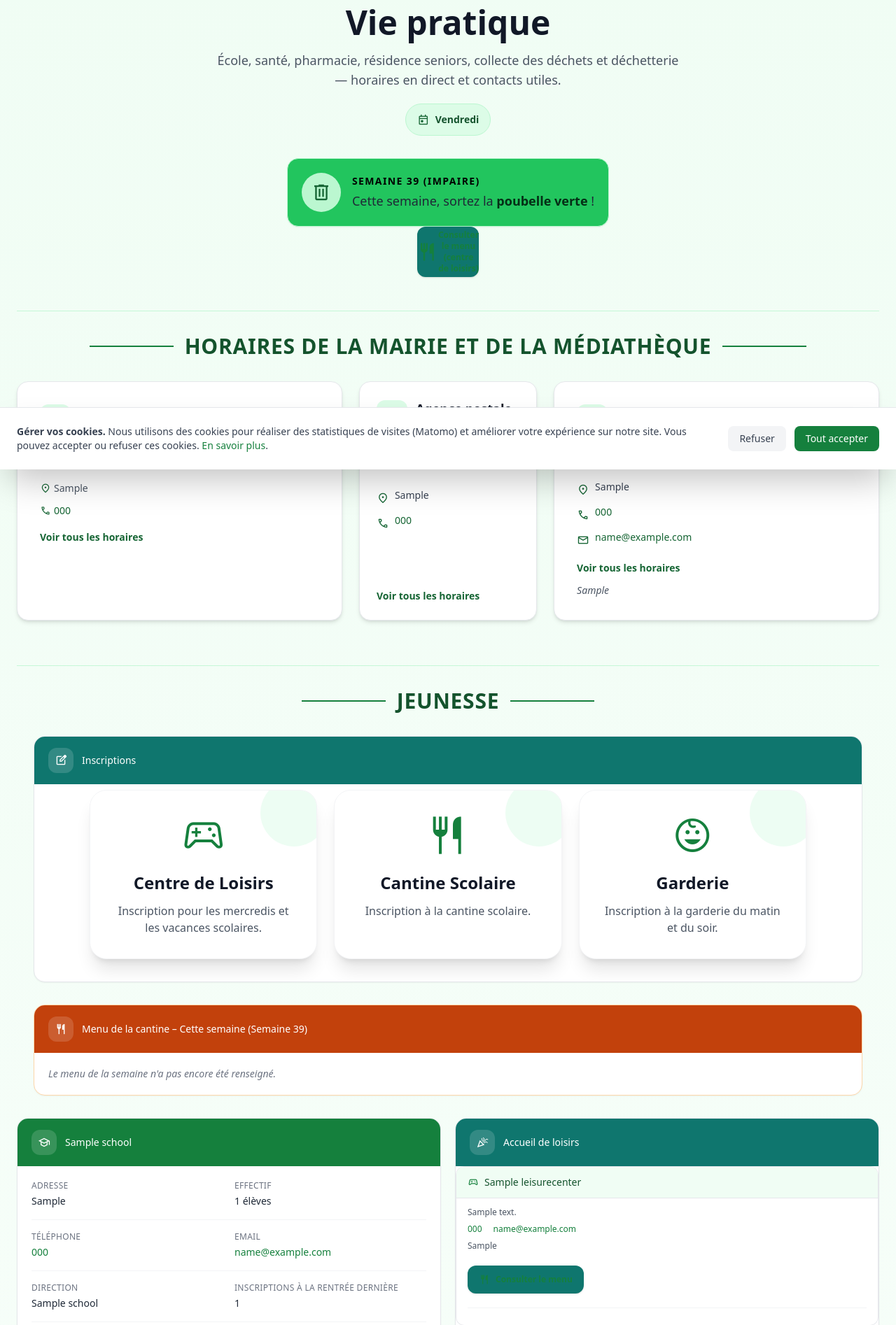
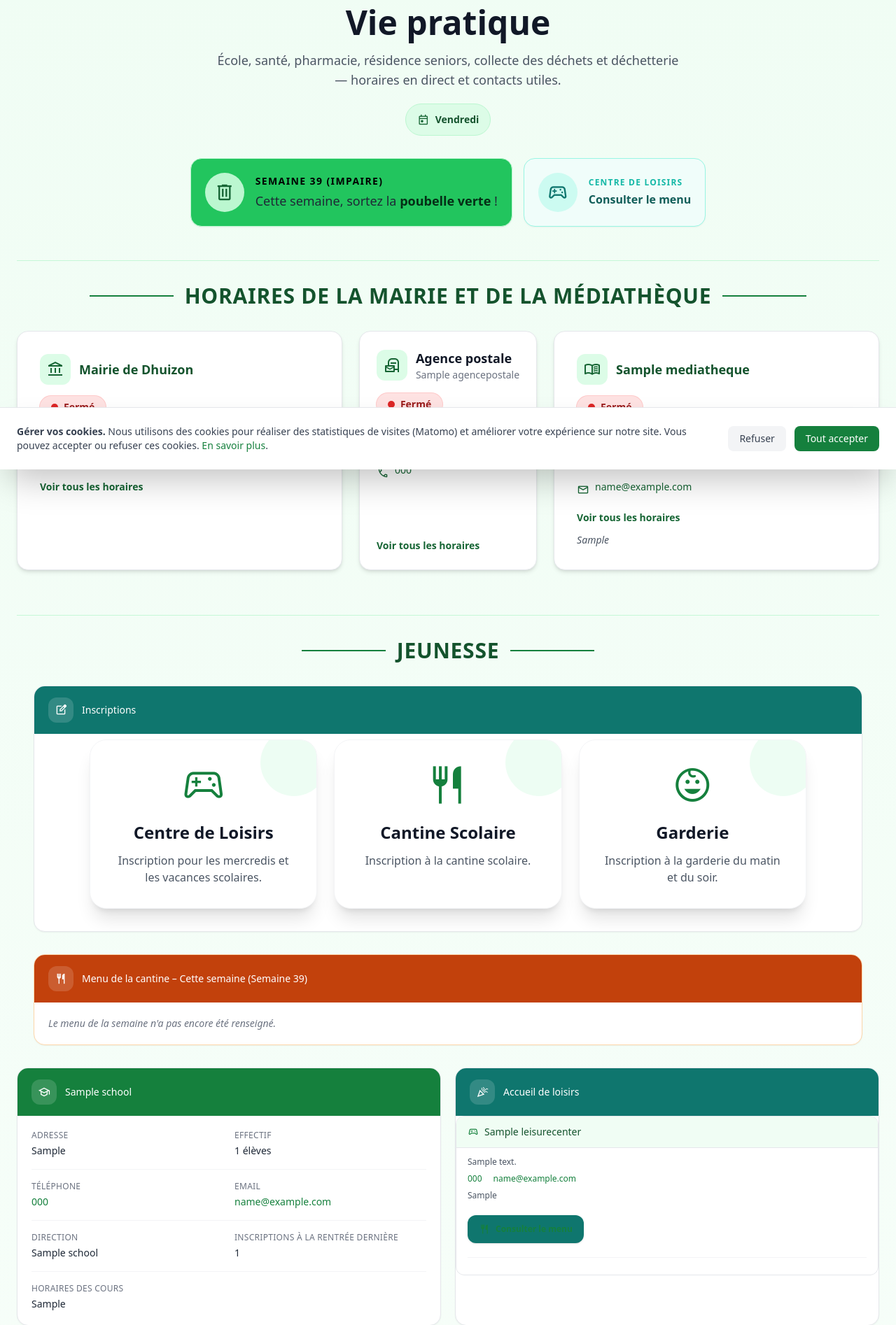
Before and after one commit to Pseudo404/MairieDhuizon, a Django app: page /vie-pratique/ in a window 1280 px wide. Shown: the part 129-2023 px from the top of the page at 70% size. Run offline with Django 5.2, Linux system fonts and the light colour scheme; tables that the repository leaves empty hold one stand-in row (values such as "Sample post"); grey boxes marked "Sample" are stand-in pictures; some libraries are stand-ins or nearby versions.

Commit message:
vie pratique meilleur affichage des menus

```diff
--- a/templates/vie_pratiques.html
+++ b/templates/vie_pratiques.html
@@ -19,8 +19,9 @@
                 {{ today_label }}
             </p>
             {% endif %}
-            <div class="mt-8 flex flex-col items-center justify-center">
+            <div class="mt-8 flex flex-col items-center gap-4 justify-center">
                 <div class="flex flex-col sm:flex-row items-center gap-4 flex-wrap justify-center">
+
                     <div class="inline-flex flex-col sm:flex-row items-center gap-4 rounded-2xl p-5 {% if semaine_type == 'paire' %}bg-yellow-200 border border-yellow-200{% else %}bg-green-500 border border-green-200{% endif %} shadow-sm transition-all hover:shadow-md">
                         <div class="flex h-14 w-14 items-center justify-center rounded-full {% if semaine_type == 'paire' %}bg-white text-yellow-800{% else %}bg-green-200 text-green-800{% endif %}">
                             <span class="material-symbols-outlined text-3xl">delete</span>
@@ -34,28 +35,31 @@
                             </p>
                         </div>
                     </div>
-                </div>
-                <div class="flex">
+
                     {% if menu_hebdo and menu_hebdo.pdf and menu_hebdo.pdf.name %}
-                    <a target="_blank" href="{{ menu_hebdo.pdf.url }}" class="text-orange-700 font-semibold flex">
-                        <div class="inline-flex flex-row sm:flex-row items-center gap-4 rounded-2xl p-5 bg-orange-50 border border-orange-200 shadow-sm transition-all hover:shadow-md">
-                            <div class="flex h-14 w-14 items-center justify-center rounded-full bg-orange-100 text-orange-700">
+                    <a target="_blank" href="{{ menu_hebdo.pdf.url }}" class="inline-flex flex-col sm:flex-row items-center gap-4 rounded-2xl p-5 bg-orange-50 border border-orange-200 shadow-sm transition-all hover:shadow-md hover:-translate-y-0.5 text-orange-700 font-semibold">
+                        <div class="flex h-14 w-14 items-center justify-center rounded-full bg-orange-100 text-orange-700 shrink-0">
                             <span class="material-symbols-outlined text-3xl">restaurant</span>
                         </div>
-                            Voir le menu de la semaine (cantine)
+                        <div class="text-center sm:text-left">
+                            <p class="text-xs font-bold text-orange-500 uppercase tracking-widest mb-1">Menu cantine</p>
+                            <p class="text-orange-800 font-semibold text-base">Voir le menu de la semaine</p>
                         </div>
                     </a>
                     {% endif %}
-                {% if centres_loisirs.menu_pdf and centres_loisirs.menu_pdf.name %}
-                    <a href="{{ centres_loisirs.menu_pdf.url }}" target="_blank" class="inline-flex items-center gap-2 bg-teal-700 hover:bg-teal-800 text-green-700 text-xs font-semibold px-4 py-2 rounded-xl shadow hover:shadow-md transition-all duration-300">
-                        <div class="flex h-14 w-14 items-center justify-center rounded-full bg-green-100-100 text-green-700-700">
-                            <div>
-                                <span class="material-symbols-outlined text-3xl">restaurant</span>
+
+                    {% if centres_loisirs and centres_loisirs.menu_pdf and centres_loisirs.menu_pdf.name %}
+                    <a href="{{ centres_loisirs.menu_pdf.url }}" target="_blank" class="inline-flex flex-col sm:flex-row items-center gap-4 rounded-2xl p-5 bg-teal-50 border border-teal-200 shadow-sm transition-all hover:shadow-md hover:-translate-y-0.5 text-teal-700 font-semibold">
+                        <div class="flex h-14 w-14 items-center justify-center rounded-full bg-teal-100 text-teal-700 shrink-0">
+                            <span class="material-symbols-outlined text-3xl">sports_esports</span>
                         </div>
-                            Consulter le menu (centre de loisirs)
+                        <div class="text-center sm:text-left">
+                            <p class="text-xs font-bold text-teal-500 uppercase tracking-widest mb-1">Centre de loisirs</p>
+                            <p class="text-teal-800 font-semibold text-base">Consulter le menu</p>
                         </div>
                     </a>
                     {% endif %}
+
                 </div>
             </div>
         </div>
```
Lines whose indentation alone changed are shown as unchanged.
